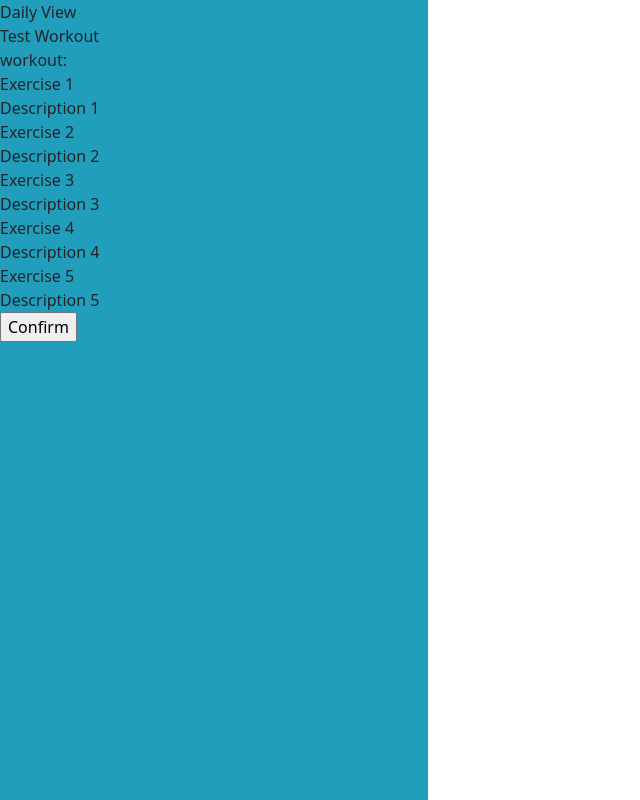
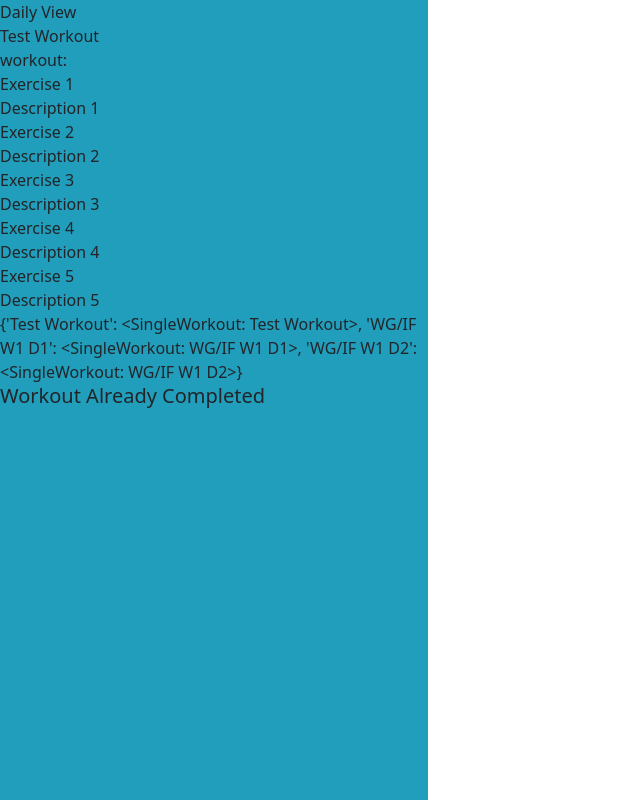
Before and after one commit to AnthonyLaneJr/fitness_app, a Django app: a page that uses templates/workout/daily_view.html in a window 1280 px wide. Shown: the whole page, without its empty margins (0-640 px from the left). Run offline with Django 4.2, Linux system fonts and the light colour scheme; a user stored in the database is signed in; data comes from the database, SQL or seed files in the repository; both versions use the stored data as it was after the commit; some libraries are stand-ins or nearby versions.

Commit message:
completing workouts, now functional

```diff
--- a/templates/users/home.html
+++ b/templates/users/home.html
@@ -12,4 +12,7 @@ Home Page
 <br>
 <br>
 <a href="{% url 'logout' %}">logout</a>
+{% for workout in request.user.completed_workouts.all %}
+<h1>{{workout.name}}</h1>
+{% endfor %}
 {% endblock content %}
--- a/templates/workout/daily_view.html
+++ b/templates/workout/daily_view.html
@@ -28,9 +28,14 @@ workout:
 {{ exercise.exercise_5 }}
 <br>
 {{ exercise.description_5 }}
-<form method="POST">
+<br>
+{{ workouts }}
+{% if exercise.name in workouts %}
+<h5>Workout Already Completed</h5>
+{% else %}
+<form method="POST" action="{% url 'update' slug=exercise.slug %}">
     {% csrf_token %}
-    {{ form.as_p }}
-    <input type="submit" value="Confirm">
+    <button type="submit">Complete</button>
 </form>
+{% endif %}
 {% endblock content %}
--- a/users/forms.py
+++ b/users/forms.py
@@ -1,7 +1,7 @@
 from  django.contrib.auth.forms import UserChangeForm, UserCreationForm
 from django import forms
 
-from workout.models import SingleWorkout, Workout_template
+from workout.models import Workout_template
 from .models import FitnessUser
 from users.models import FitnessUser
 
@@ -17,17 +17,5 @@ class CustomUserChangeForm(UserChangeForm):
         exclude = ('template_id',)
         UserChangeForm.password = None
 
-class CustomWorkoutChangeForm(UserChangeForm):
-    class Meta(UserChangeForm):
-        model = FitnessUser
-        fields = ('completed_workouts',)
-        exclude = ('completed_workouts',)
-        UserChangeForm.password = None
-
-''' -----sample forms for correcting completed workout assignment
-class TestForm(forms.Form):
-    some_field = forms.ModelChoiceField(queryset=SingleWorkout.objects.get(instance), empty_label=None)
-
-
-    class RenewBookForm(forms.Form):
-    renewal_date = forms.DateField(help_text="Enter a date between now and 4 weeks (default 3).")'''
+        def save():
+            pass
--- a/workout/urls.py
+++ b/workout/urls.py
@@ -1,8 +1,9 @@
 from django.urls import path
-from .views import WeeklyDetailView, WorkoutUpdateView, TemplateListView
+from .views import WeeklyDetailView, WorkoutDetailView, TemplateListView, update_workout_data
 
 urlpatterns = [
-    path('daily/<slug:slug>', WorkoutUpdateView.as_view(), name="daily"),
+    path('daily/<slug:slug>', WorkoutDetailView.as_view(), name="daily"),
     path("weekly/<slug:slug>", WeeklyDetailView.as_view(), name="weekly"),
     path('template', TemplateListView.as_view(), name='template'),
+    path('update/<slug:slug>', update_workout_data, name='update'),
 ]
--- a/workout/views.py
+++ b/workout/views.py
@@ -6,11 +6,13 @@ from django.views.generic import (
     UpdateView,
     DeleteView
 )
-from django.urls import reverse_lazy
+from django.urls import reverse_lazy, reverse
+from django.shortcuts import redirect
 from django.core.exceptions import BadRequest, PermissionDenied
 from django.contrib.auth.mixins import LoginRequiredMixin
+
+from users.models import FitnessUser
 from .models import SingleWorkout, Workout_template, Week
-from users.forms import CustomWorkoutChangeForm
 # Create your views here.
 
 class WeeklyDetailView(LoginRequiredMixin, DetailView):
@@ -22,16 +24,29 @@ class WeeklyDetailView(LoginRequiredMixin, DetailView):
         context['week'] = Week.objects.get(slug = self.kwargs['slug'])
         return context
 
-class WorkoutUpdateView(LoginRequiredMixin, UpdateView):
+class WorkoutDetailView(LoginRequiredMixin, DetailView):
     model = SingleWorkout
     template_name = 'workout/daily_view.html'
-    form_class = CustomWorkoutChangeForm
     success_url = reverse_lazy("template")
 
     def get_context_data(self, **kwargs):
-        context = super(WorkoutUpdateView, self).get_context_data(**kwargs)
+        context = super(WorkoutDetailView, self).get_context_data(**kwargs)
+        user = FitnessUser.objects.get(pk = self.request.user.pk)
         context['exercise'] = SingleWorkout.objects.get(slug = self.kwargs['slug'])
+        context['workouts'] = {}
+        for workout in user.completed_workouts.all():
+            context['workouts'][workout.name] = workout
+
+
         return context
+
+
+def update_workout_data(request, slug):
+    workout = SingleWorkout.objects.get(slug=slug)
+    endUser = FitnessUser.objects.get(pk = request.user.pk)
+    endUser.completed_workouts.add(workout)
+    endUser.save()
+    return redirect(reverse('daily', kwargs={'slug':workout.slug}))
 
 
 class TemplateListView(LoginRequiredMixin, ListView):
```
Also changed, not shown: db.sqlite3.
